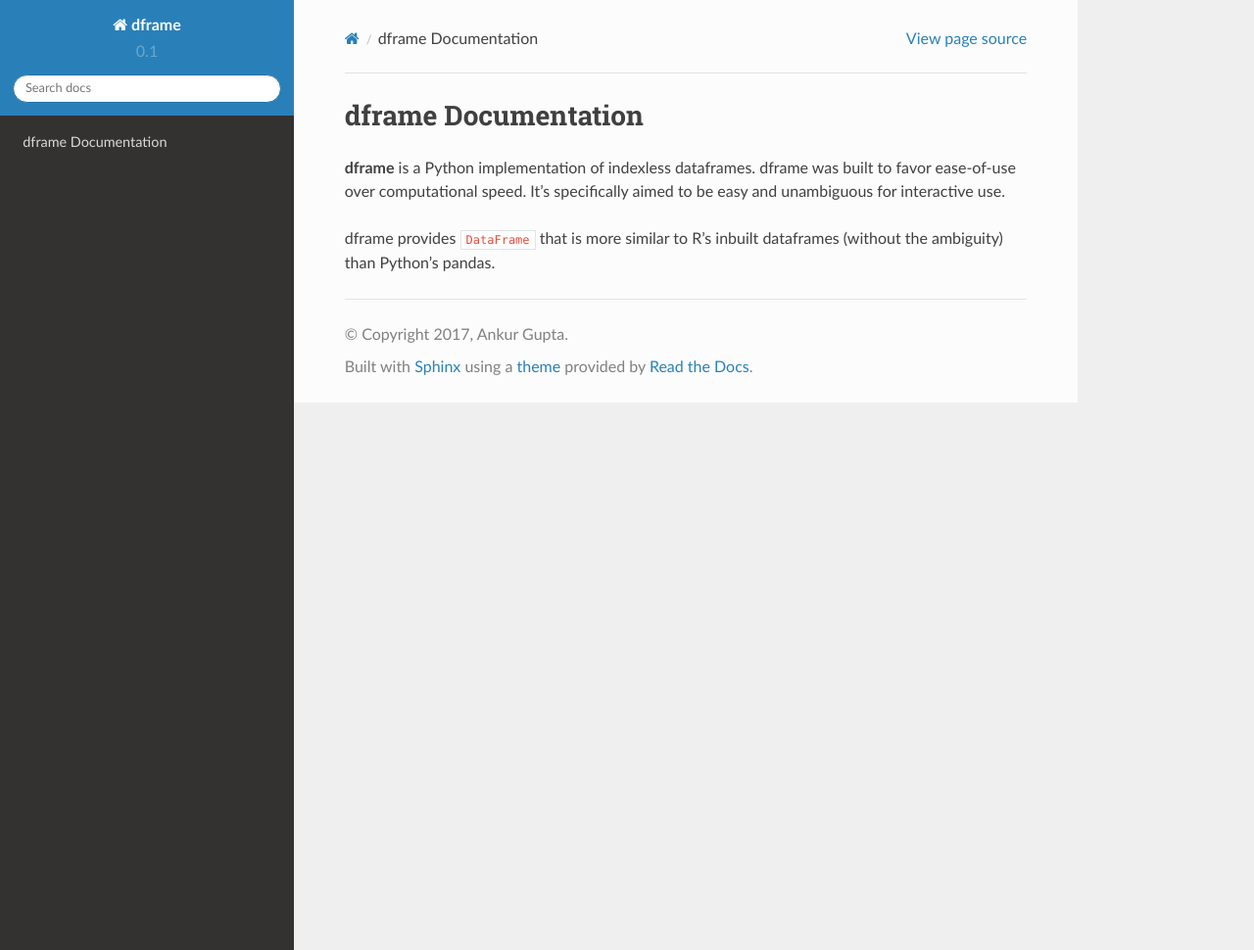
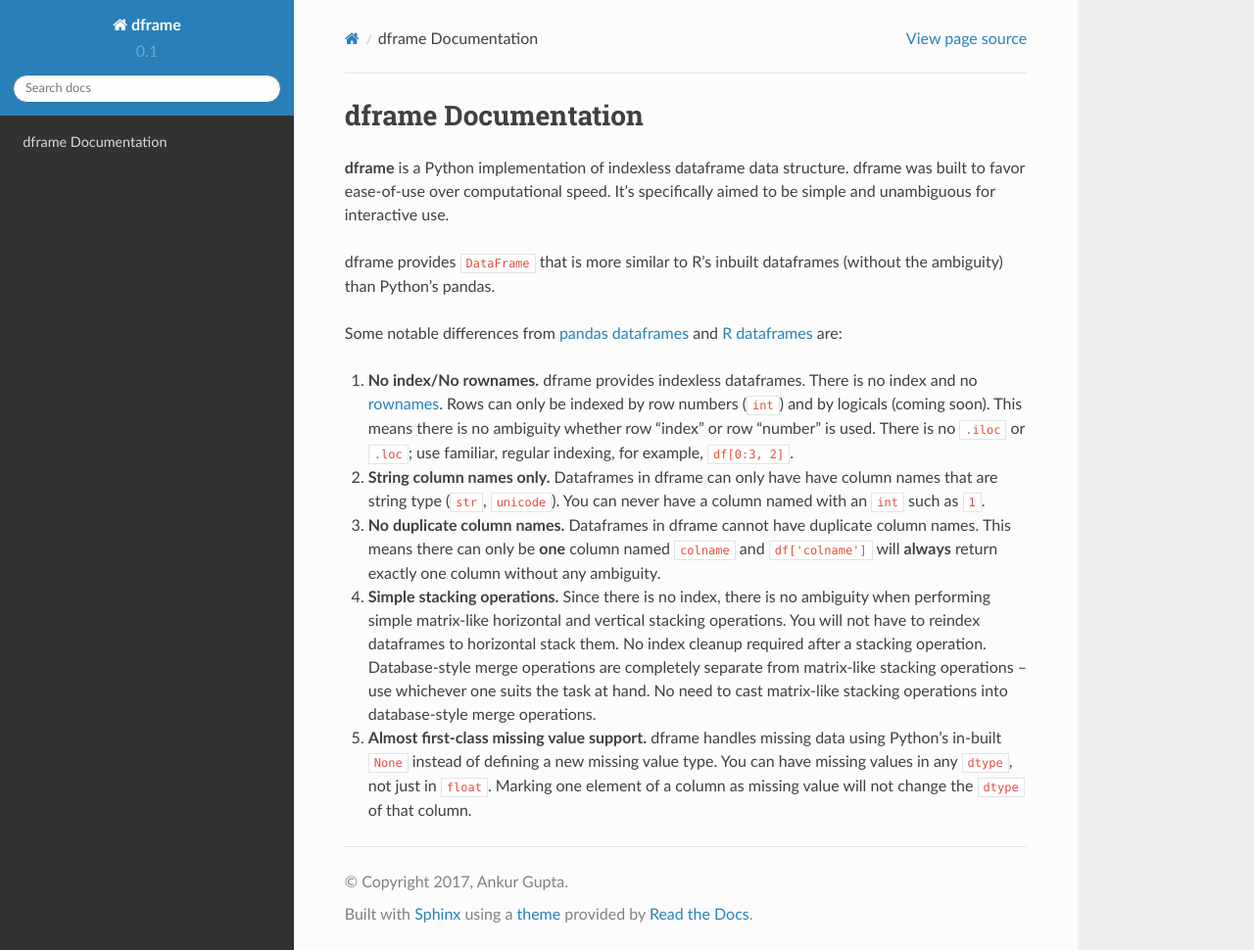
Before and after one commit to ankur-gupta/dframe, a Sphinx documentation site: the page built from docs/index.md, in a window 1280 px wide and 970 px high. Shown: the whole window at 98% size. Built offline with Sphinx 7.4.7 and the Read the Docs theme 2.0.0, drawn with Linux system fonts in a browser that asks for light colours.

```diff
--- a/docs/index.md
+++ b/docs/index.md
@@ -1,10 +1,20 @@
 
-dframe Documentation
-==================================
+# dframe Documentation
 
-**dframe** is a Python implementation of indexless dataframes. dframe was
-built to favor ease-of-use over computational speed. It's specifically aimed to
-be easy and unambiguous for interactive use.
+
+**dframe** is a Python implementation of indexless dataframe data structure. dframe was built to favor ease-of-use over computational speed. It's specifically aimed to be simple and unambiguous for interactive use.
 
 dframe provides `DataFrame` that is more similar to R's inbuilt dataframes
 (without the ambiguity) than Python's pandas.
+
+Some notable differences from [pandas dataframes](http://pandas.pydata.org/) and [R dataframes](https://stat.ethz.ch/R-manual/R-devel/library/base/html/data.frame.html) are:
+
+1. **No index/No rownames.** dframe provides indexless dataframes. There is no index and no [rownames](http://www.perfectlyrandom.org/2015/06/16/never-trust-the-row-names-of-a-dataframe-in-R/). Rows can only be indexed by row numbers (`int`) and by logicals (coming soon). This means there is no ambiguity whether row "index" or row "number" is used. There is no `.iloc` or `.loc`; use familiar, regular indexing, for example, `df[0:3, 2]`.
+
+2. **String column names only.** Dataframes in dframe can only have have column names that are string type (`str`, `unicode`). You can never have a column named with an `int` such as `1`.
+
+3. **No duplicate column names.** Dataframes in dframe cannot have duplicate column names. This means there can only be **one** column named `colname` and `df['colname']` will **always** return exactly one column without any ambiguity.
+
+4. **Simple stacking operations.** Since there is no index, there is no ambiguity when performing simple matrix-like horizontal and vertical stacking operations. You will not have to reindex dataframes to horizontal stack them. No index cleanup required after a stacking operation. Database-style merge operations are completely separate from matrix-like stacking operations -- use whichever one suits the task at hand. No need to cast matrix-like stacking operations into database-style merge operations.
+
+5. **Almost first-class missing value support.** dframe handles missing data using Python's in-built `None` instead of defining a new missing value type. You can have missing values in any `dtype`, not just in `float`. Marking one element of a column as missing value will not change the `dtype` of that column.
```
Also changed, not shown: README.md (+20 -2 lines).
